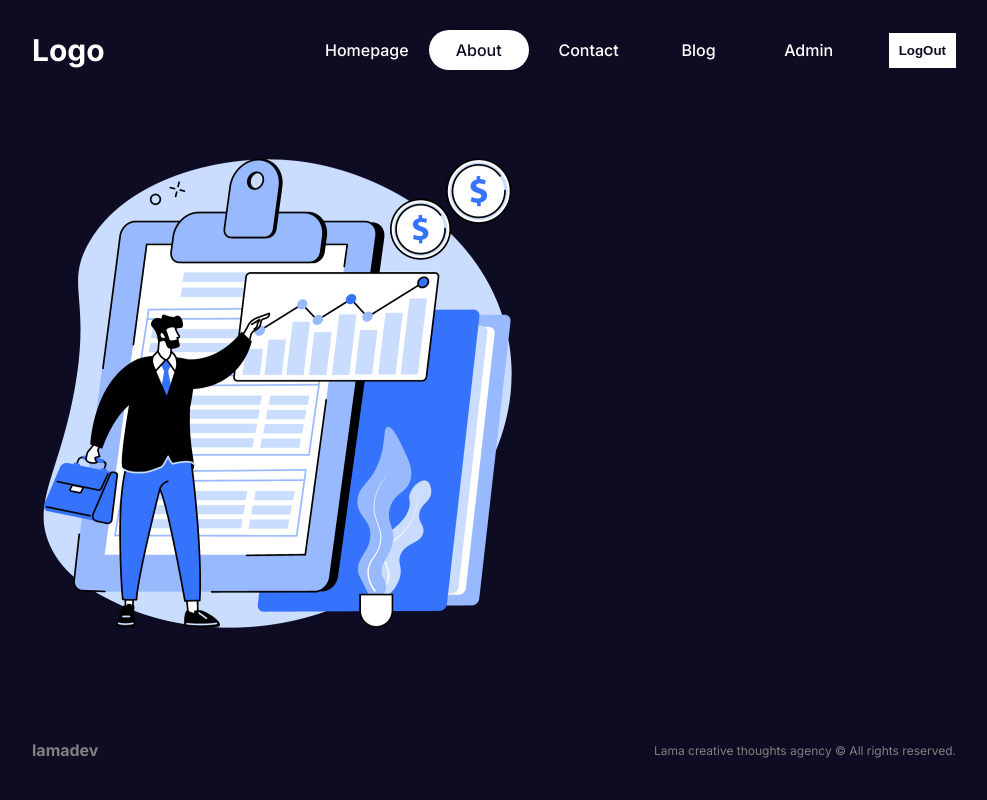
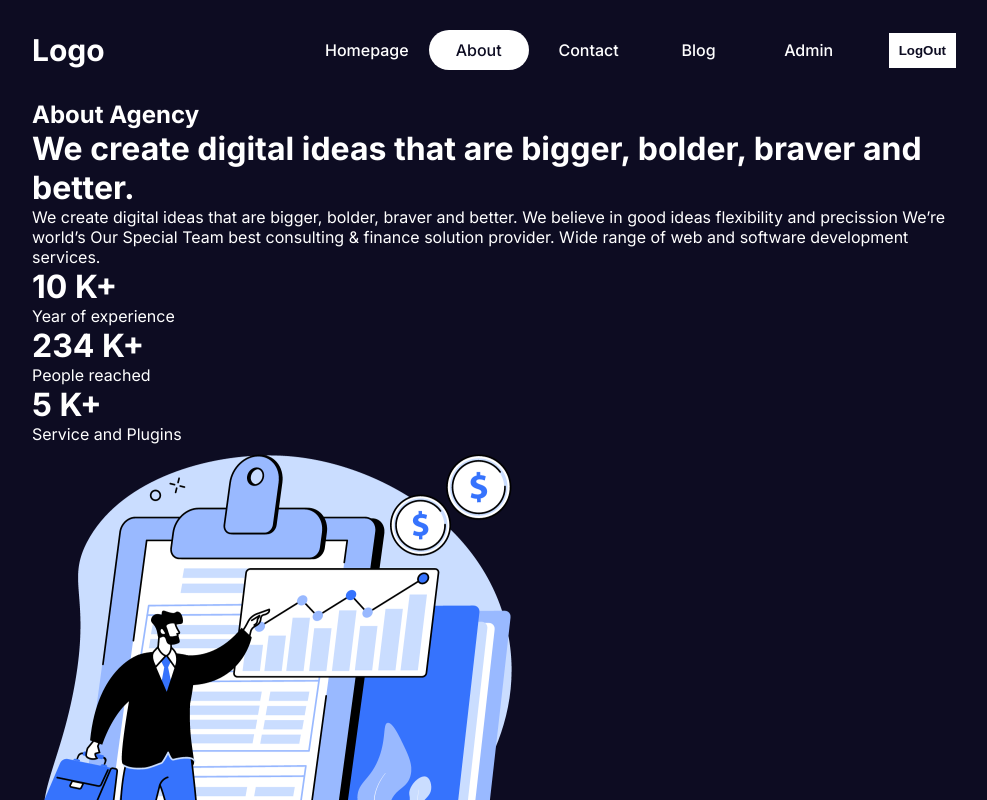
Before and after one commit to DHARAKA-METH/Next_Js_Project, a Next.js app: page /about in a window 1280 px wide. Shown: the top 800 px of the page, without its empty margins (146-1133 px from the left). Built offline with nearby package versions, Linux system fonts and the light colour scheme.

Commit message:
about page design

```diff
--- a/src/app/about/page.jsx
+++ b/src/app/about/page.jsx
@@ -1,12 +1,43 @@
 import Image from 'next/image'
 import React from 'react'
-import style from './about.module.css'
+import styles from './about.module.css'
 
 const About = () => {
   return (
-    <div>
-      <div className={style.imageContainer}>
-    <Image src={"/about.png"} alt='' width={500} height={500}/>
+    <div className={styles.container}>
+      <div className={styles.textContainer}>
+        <h2 className={styles.subtitle}>About Agency</h2>
+        <h1 className={styles.title}>
+          We create digital ideas that are bigger, bolder, braver and better.
+        </h1>
+        <p className={styles.desc}>
+          We create digital ideas that are bigger, bolder, braver and better. We
+          believe in good ideas flexibility and precission We’re world’s Our
+          Special Team best consulting & finance solution provider. Wide range
+          of web and software development services.
+        </p>
+        <div className={styles.boxes}>
+          <div className={styles.box}>
+            <h1>10 K+</h1>
+            <p>Year of experience</p>
+          </div>
+          <div className={styles.box}>
+            <h1>234 K+</h1>
+            <p>People reached</p>
+          </div>
+          <div className={styles.box}>
+            <h1>5 K+</h1>
+            <p>Service and Plugins</p>
+          </div>
+        </div>
+      </div>
+      <div className={styles.imgContainer}>
+        <Image
+          src="/about.png"
+          alt="About Image"
+          width={500} height={500}
+          className={styles.img}
+        />
       </div>
     </div>
   )
```
